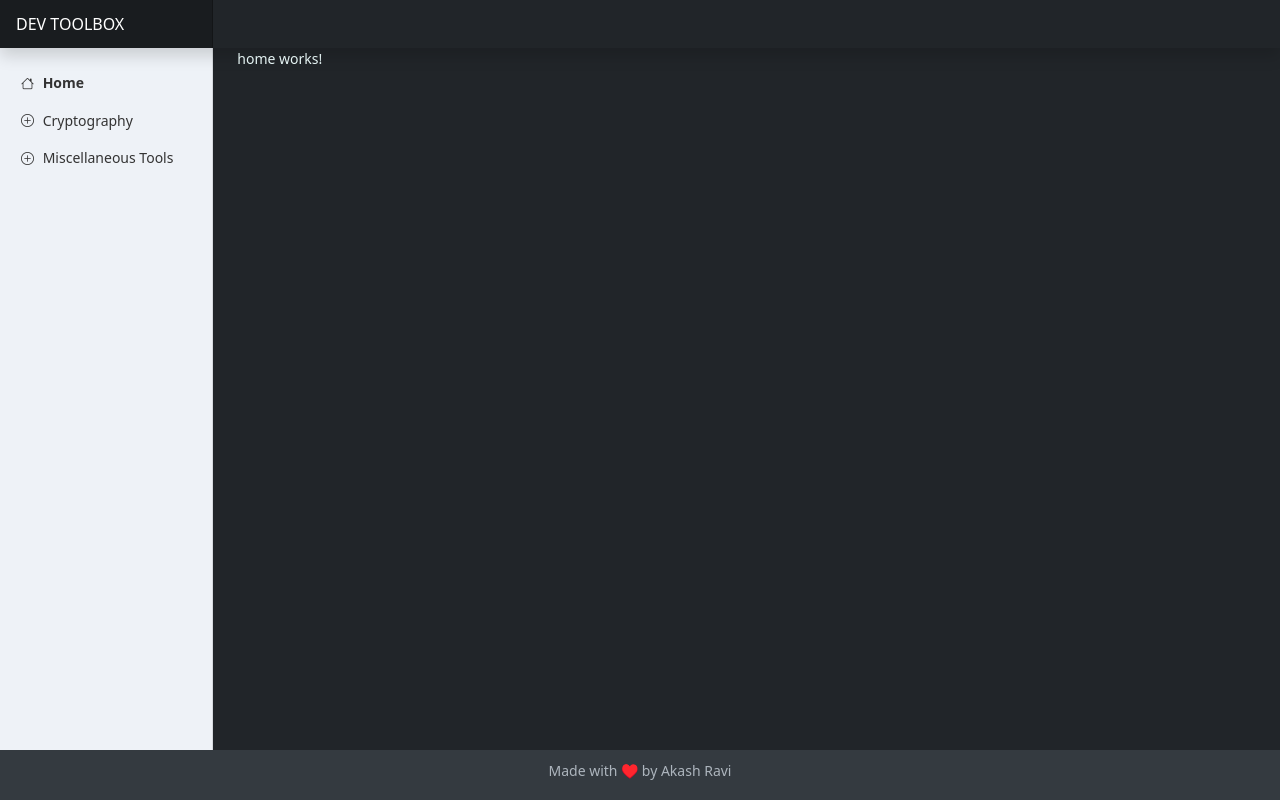
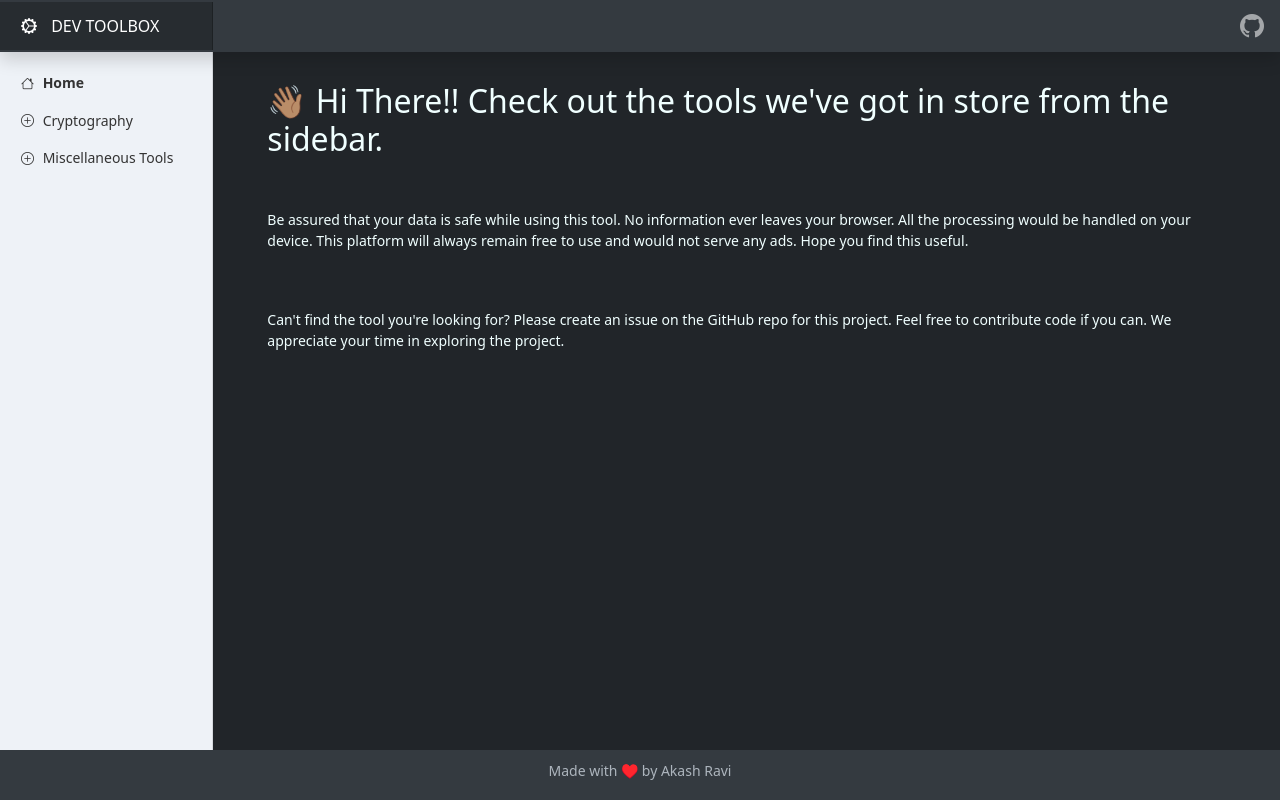
Before and after one commit to techtocore/Dev-Toolbox, an Angular app: page / in a window 1280 px wide. Built offline with nearby package versions, Linux system fonts and the light colour scheme.

Commit message:
homepage + UX/UI changes

```diff
--- a/src/app/app.component.html
+++ b/src/app/app.component.html
@@ -1,15 +1,20 @@
-<header class="navbar navbar-dark sticky-top bg-dark flex-md-nowrap p-0 shadow">
-  <a class="navbar-brand col-md-3 col-lg-2 me-0 px-3" href="#"> DEV TOOLBOX </a>
+<header class="navbar navbar-dark bg-dark-custom sticky-top flex-md-nowrap p-0 shadow">
+  <a class="navbar-brand col-md-3 col-lg-2 me-0 px-3" href="#">
+    <i class="bi bi-gear-wide-connected icon-padding"></i>
+    DEV TOOLBOX
+  </a>
   <button class="navbar-toggler position-absolute d-md-none collapsed" type="button" data-bs-toggle="collapse"
     data-bs-target="#sidebarMenu" aria-controls="sidebarMenu" aria-expanded="false" aria-label="Toggle navigation">
     <span class="navbar-toggler-icon"></span>
   </button>
   <!-- <input class="form-control form-control-dark w-100" type="text" placeholder="Search" aria-label="Search"> -->
-  <!-- <ul class="navbar-nav px-3">
+  <ul class="navbar-nav px-3">
     <li class="nav-item text-nowrap">
-      <a class="nav-link" href="#">Sign out</a>
+      <a class="nav-link" href="#" [ngClass]="{'padding-right-75px': isMobile}">
+        <i class="bi-github" role="img" aria-label="GitHub"></i>
+      </a>
     </li>
-  </ul> -->
+  </ul>
 </header>
 
 <div class="container-fluid padding-bottom-60px">
@@ -21,6 +26,6 @@
   </div>
 </div>
 
-<footer>
+<footer class="bg-dark-custom">
   <a class="footer-link" href="https://akashravi.github.io/" target="_blank"> Made with ♥️ by Akash Ravi </a>
 </footer>
--- a/src/app/app.component.scss
+++ b/src/app/app.component.scss
@@ -5,7 +5,6 @@ footer {
   width: 100%;
   height: 50px;
   padding-top: 10px;
-  background-color: #343a40;
   color: rgb(173, 181, 189);
   z-index: 101;
 }
@@ -38,6 +37,10 @@ footer {
   border-radius: 0;
 }
 
+.nav-link {
+  font-size: x-large;
+}
+
 .form-control-dark {
   color: #fff;
   background-color: rgba(255, 255, 255, 0.1);
@@ -48,3 +51,8 @@ footer {
   border-color: transparent;
   box-shadow: 0 0 0 3px rgba(255, 255, 255, 0.25);
 }
+
+.icon-padding {
+  padding-right: 10px;
+  padding-left: 5px;
+}
--- a/src/app/app.component.ts
+++ b/src/app/app.component.ts
@@ -9,6 +9,7 @@ import { UtilityService } from './services/utility.service'
 export class AppComponent {
 
   title = 'dev-toolbox';
+  isMobile = false;
 
   constructor(public utilityService: UtilityService) { }
 
@@ -16,6 +17,7 @@ export class AppComponent {
     if (window.innerWidth < 658) {
       this.utilityService.setIsMobile(true);
     }
+    this.isMobile = this.utilityService.getIsMobile();
   }
 
 }
--- a/src/app/home/home.component.html
+++ b/src/app/home/home.component.html
@@ -1 +1,18 @@
-<p>home works!</p>
+<div class="padding-30px">
+    <h2>
+        👋🏽 Hi There!! Check out the tools we've got in store from the sidebar.
+    </h2>
+    <br>
+    <br>
+    <p>
+        Be assured that your data is safe while using this tool. No information ever leaves your browser. All the
+        processing would be handled on your device.
+        This platform will always remain free to use and would not serve any ads. Hope you find this useful.
+    </p>
+    <br>
+    <br>
+    <p>
+        Can't find the tool you're looking for? Please create an issue on the GitHub repo for this project. Feel free to
+        contribute code if you can. We appreciate your time in exploring the project.
+    </p>
+</div>
--- a/src/app/services/utility.service.ts
+++ b/src/app/services/utility.service.ts
@@ -5,7 +5,7 @@ import { Injectable } from '@angular/core';
 })
 export class UtilityService {
 
-  isMobile: Boolean = false;
+  isMobile: boolean = false;
   constructor() { }
 
   getIsMobile() {
--- a/src/app/sidebar-menu/sidebar-menu.component.scss
+++ b/src/app/sidebar-menu/sidebar-menu.component.scss
@@ -16,12 +16,6 @@
   z-index: 100; /* Behind the navbar */
   padding: 48px 0 0; /* Height of navbar */
   box-shadow: inset -1px 0 0 rgba(0, 0, 0, 0.1);
-}
-
-@media (max-width: 767.98px) {
-  .sidebar {
-    top: 5rem;
-  }
 }
 
 .sidebar-sticky {
--- a/src/styles.scss
+++ b/src/styles.scss
@@ -1,9 +1,9 @@
 /* You can add global styles to this file, and also import other style files */
-@import '~bootstrap/scss/bootstrap';
+@import "~bootstrap/scss/bootstrap";
 @import "~bootstrap-icons/font/bootstrap-icons";
 
 body {
-    font-size: .875rem;
+  font-size: 0.875rem;
   color: azure;
 }
 
@@ -31,3 +31,15 @@ body {
 .bg-light-custom {
   background-color: #eef2f7 !important;
 }
+
+.bg-dark-custom {
+  background-color: #343a40 !important;
+}
+
+.padding-30px {
+  padding: 30px;
+}
+
+.padding-right-75px {
+  padding-right: 75px !important;
+}
```
Also changed, not shown: src/app/base64/base64.component.scss (indentation only). Lines whose indentation alone changed are shown as unchanged.
